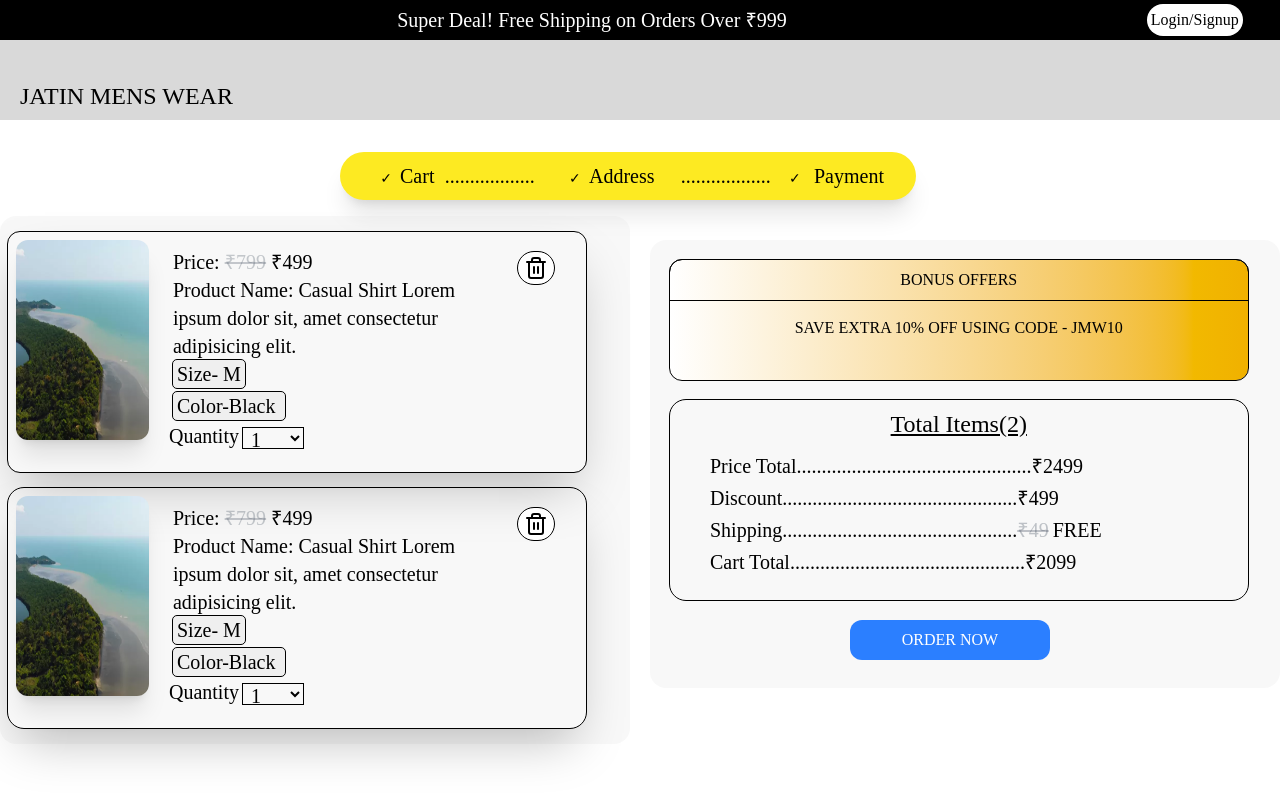
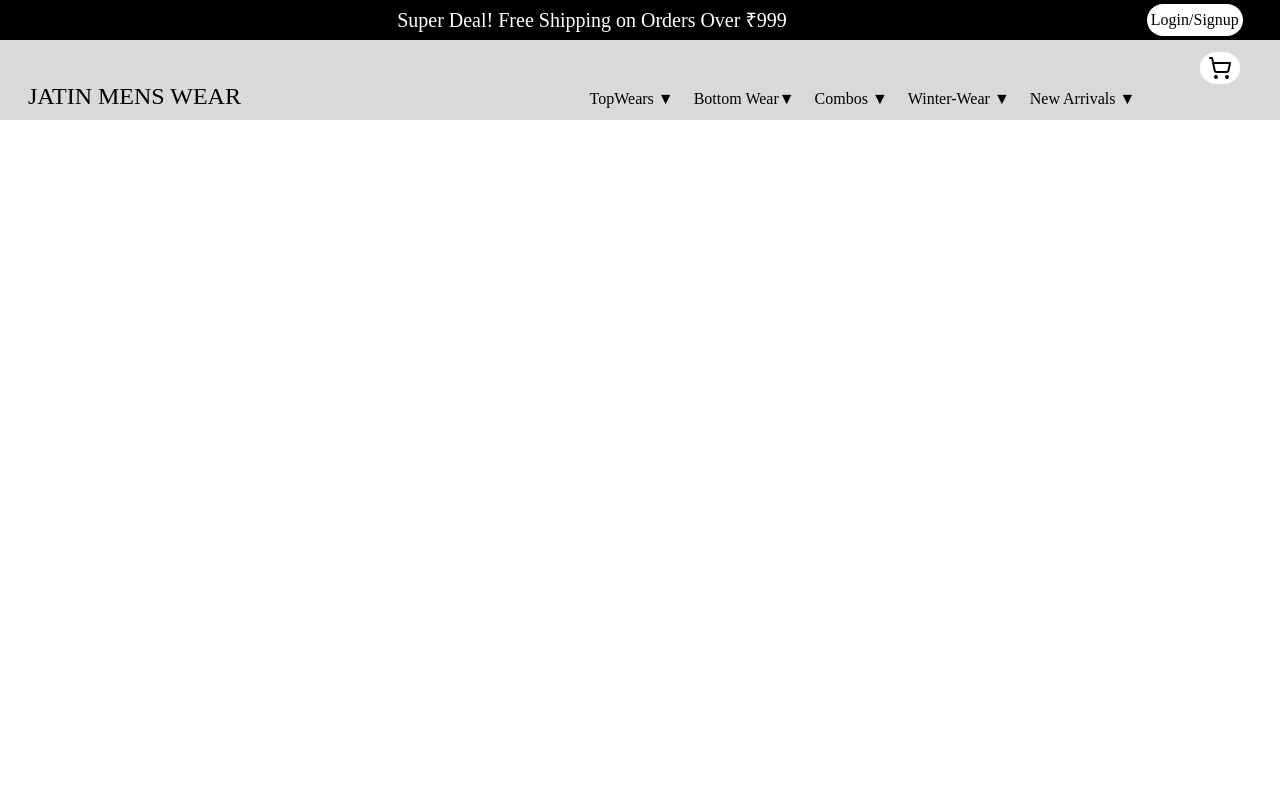
Before and after one commit to jatin50/JMW_-project_website, a React (Vite) app: page / in a window 1280 px wide. Built offline with nearby package versions, Linux system fonts and the light colour scheme; a web font is replaced by a local one.

Commit message:
feat: update App component to render Header, enhance Cart component with button, and modify ProductReview component state

```diff
--- a/src/App.jsx
+++ b/src/App.jsx
@@ -11,7 +11,7 @@ function App() {
 
   return (
     <>
- <Cart/>
+ <Header/>
     </>
   )
 }
--- a/src/components/Cart.jsx
+++ b/src/components/Cart.jsx
@@ -1,5 +1,6 @@
 import React from "react";
-import { Trash2 } from "lucide-react";
+import { Link, Trash2 } from "lucide-react";
+import Address from "./Address";
 const Cart = () => {
   return (
     <>
@@ -181,9 +182,10 @@ const Cart = () => {
               Cart Total...............................................₹2099
             </div>
           </div>
-          <div className="flex items-center justify-center w-50 ml-50 my-7 h-10 bg-blue-500 text-white rounded-xl mt-4">
+          <button
+           className="flex items-center justify-center w-50 ml-50 my-7 h-10 bg-blue-500 text-white rounded-xl mt-4">
             ORDER NOW
-          </div>
+          </button>
         </div>
       </div>
     </>
--- a/src/components/Header.jsx
+++ b/src/components/Header.jsx
@@ -1,34 +1,93 @@
 import React from "react";
 import { useState } from "react";
 import { Link, NavLink } from "react-router";
-import {ShoppingCart } from "lucide-react";
+import {ShoppingCart, } from "lucide-react";
 const Header = () => {
-  const [Open1, setOpen1] = useState(false);
-  const [Open2, setOpen2] = useState(false);
-  const [Open3, setOpen3] = useState(false);
-  const [Open4, setOpen4] = useState(false);
-  const [Open5, setOpen5] = useState(false);
+ const [openMenu, setOpenMenu] = useState(null);
+const toggleMenu = (menu) => {
+  setOpenMenu(openMenu === menu ? null : menu);
+};
+
+  const [showLogin, setShowLogin] = useState(false);
+  const[EnterOTP,setEnterOTP]=useState(false);
+  const handleClick = () => {
+  setShowLogin(false);
+  setEnterOTP(true);
+
+};
   return (
     <>
       <div className="m-0 p-0 bg-black w-full h-10 flex justify-center items-center">
         <h2 className="text-white text-xl font-medium">
           Super Deal! Free Shipping on Orders Over ₹999
         </h2>
-        <div className=" relative left-90 text-black bg-white rounded-2xl w-24 h-8 flex items-center justify-center">
+        <button
+         onClick={() => setShowLogin(true)}
+        className=" relative left-90 text-black bg-white rounded-2xl w-24 h-8 flex items-center justify-center">
           {" "}
           Login/Signup{" "}
-        </div>
+        </button>
+       {showLogin && (
+  <div className="fixed inset-0 z-50 flex items-center justify-center">
+
+    <div
+      className="absolute inset-0 bg-black/50"
+      onClick={() => setShowLogin(false)}
+    />
+    <div className="relative bg-white w-full max-w-sm rounded-xl p-6">
+      <h2 className="text-xl font-semibold mb-4">Login</h2>
+
+      <input
+        type="text"
+        placeholder="Email or Phone"
+        className="w-full border p-2 rounded mb-3"
+      />
+
+      <button
+        onClick={handleClick}
+         className="w-full bg-black text-white py-2 rounded">
+        Get OTP
+      </button>
+    </div>
+  </div>
+)}
+
+
+  {EnterOTP && (
+  <div className="fixed inset-0 z-50 flex items-center justify-center">
+
+    <div
+      className="absolute inset-0 bg-black/50"
+      onClick={() => {setEnterOTP(false)} }
+    />
+    <div className="relative bg-white w-full max-w-sm rounded-xl p-6">
+      <h2 className="text-xl font-semibold mb-4">Login</h2>
+        <input
+        type="number"
+        placeholder="Enter OTP"
+        className="w-full border p-2 rounded mb-3"
+        required={true}
+      />
+      <button
+         className="w-full bg-black text-white py-2 rounded">
+       Enter OTP
+      </button>
+    </div>
+  </div>
+)}
+
+
       </div>
       <div className=" bg-[#D9D9D9] h-20 flex justify-between items-baseline-last ">
         <div className="bold m-2 px-2 text-2xl text-black relative left-3">
           JATIN MENS WEAR
         </div>
         <div className="relative bottom-0 gap-5 px-2 flex left-30">
-          <button onClick={() => setOpen1(!Open1)} className="text-black">
+          <button onClick={() => toggleMenu('topWears')} className="text-black">
             TopWears ▼
           </button>
 
-          {Open1 && (
+          {openMenu === 'topWears' && (
             <div className="absolute right-80 mt-2 top-7 w-40 bg-white shadow-lg rounded">
               <a className="block px-4 py-2 hover:bg-gray-100">Plain T-shirt</a>
               <a className="block px-4 py-2 hover:bg-gray-100">
@@ -58,11 +117,11 @@ const Header = () => {
               </a>
             </div>
           )}
-          <button onClick={() => setOpen2(!Open2)} className="text-black">
+          <button onClick={() => toggleMenu('bottomWears')} className="text-black">
             Bottom Wear▼
           </button>
 
-          {Open2 && (
+          {openMenu === 'bottomWears' && (
             <div className="absolute right-60 top-7 mt-2 w-40 bg-white shadow-lg rounded">
               <a className="block px-4 py-2 hover:bg-gray-100">Plain Pants</a>
               <a className="block px-4 py-2 hover:bg-gray-100">Formal Pants</a>
@@ -80,11 +139,11 @@ const Header = () => {
               </a>
             </div>
           )}
-          <button onClick={() => setOpen5(!Open5)} className="text-black">
+          <button onClick={() => toggleMenu('combos')} className="text-black">
             Combos ▼
           </button>
 
-          {Open5 && (
+          {openMenu === 'combos' && (
             <div className="absolute right-40 top-7 mt-2 w-40 bg-white shadow-lg rounded">
               <a className="block px-4 py-2 hover:bg-gray-100">
                 3 Tshirts at 999/-
@@ -100,11 +159,11 @@ const Header = () => {
               </a>
             </div>
           )}
-          <button onClick={() => setOpen3(!Open3)} className="text-black">
+          <button onClick={() => toggleMenu('winterWear')} className="text-black">
             Winter-Wear ▼
           </button>
 
-          {Open3 && (
+          {openMenu === 'winterWear' && (
             <div className="absolute right-20 top-7 mt-2 w-40 bg-white shadow-lg rounded">
               <a className="block px-4 py-2 hover:bg-gray-100">Plain Hoodie</a>
               <a className="block px-4 py-2 hover:bg-gray-100">
@@ -124,11 +183,11 @@ const Header = () => {
               </a>
             </div>
           )}
-          <button onClick={() => setOpen4(!Open4)} className="text-black">
+          <button onClick={() => toggleMenu('newArrivals')} className="text-black">
             New Arrivals ▼
           </button>
 
-          {Open4 && (
+          {openMenu === 'newArrivals' && (
             <div className="absolute right-0 top-7 mt-2 w-40 bg-white shadow-lg rounded">
               <a className="block px-4 py-2 hover:bg-gray-100">
                 Checked Shirts
--- a/src/components/ProductReview.jsx
+++ b/src/components/ProductReview.jsx
@@ -66,7 +66,7 @@ const ProductReview = () => {
       ),
     },
   ];
-  const [openId, setOpenId] = useState("specs");
+  const [openId, setOpenId] = useState("NULL");
 
   return (
     <>
@@ -236,6 +236,7 @@ const ProductReview = () => {
           </div>
         </div>
       </div>
+      <div className=" w-full rounded-xl bg-[#D9D9D9]/20  h-30">Lorem ipsum dolor sit amet, consectetur adipisicing elit. Dolore, quaerat!</div>
     </>
   );
 };
```
Also changed, not shown: src/pages/Home.jsx (added).
